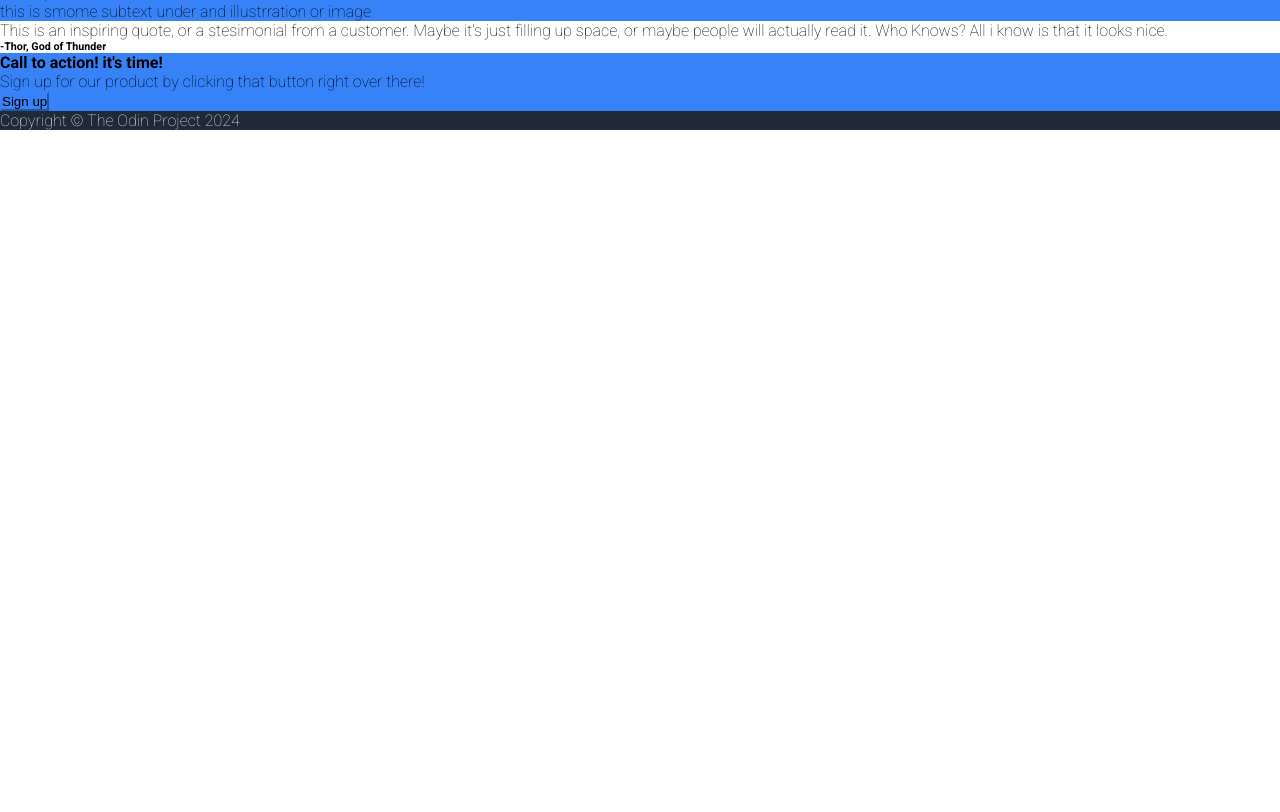
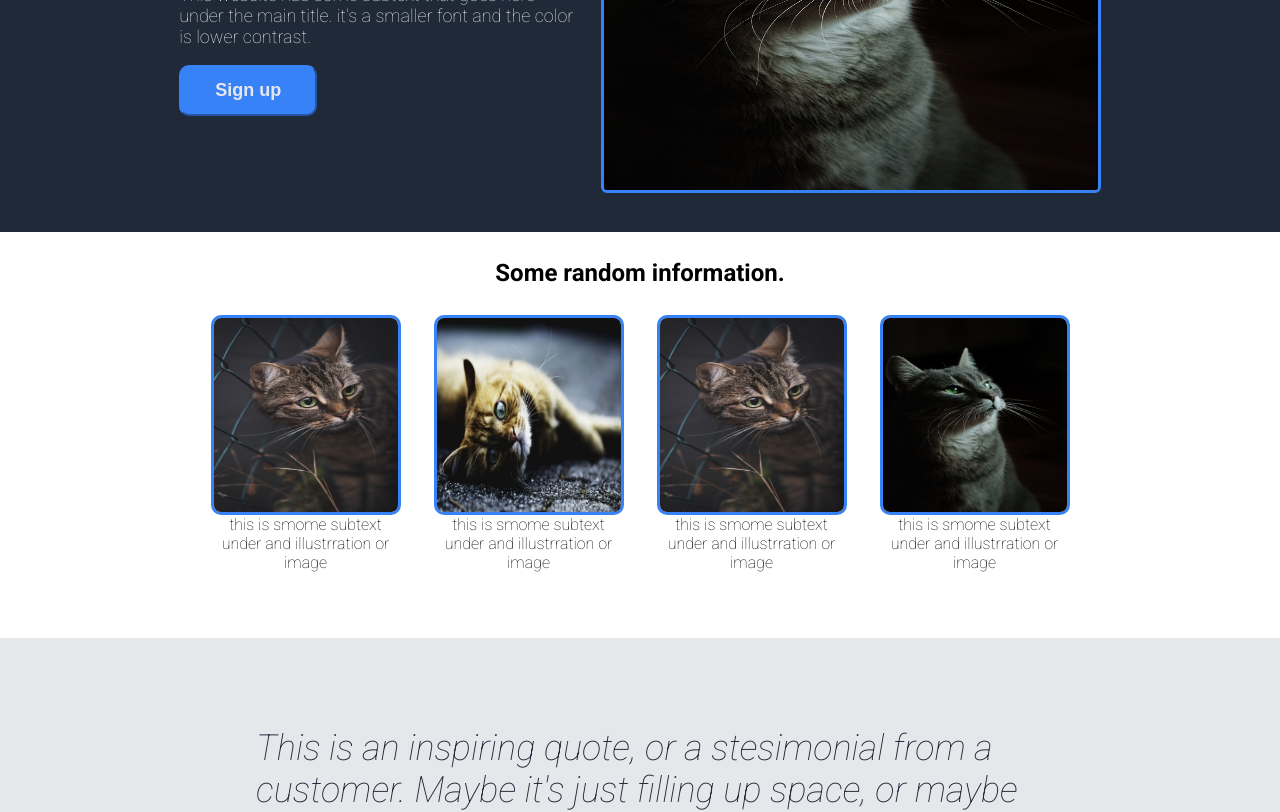
Before and after one commit to justixDev/landing-page, a plain HTML site: page index.html in a window 1280 px wide. Shown: the part 289-1101 px from the top of the page. Before the commit the page ends 800 px from the top, so only its background shows below. Drawn offline with Linux system fonts and the light colour scheme.

Commit message:
Finish project

```diff
--- a/index.html
+++ b/index.html
@@ -37,32 +37,32 @@
         <button class="hero__btn">Sign up</button>
       </div>
       <div class="hero__imgCon">
-        <img src="" alt="cat pic" class="hero__img" />
+        <img src="./images/cat1.jpg" alt="cat pic" class="hero__img" />
       </div>
     </div>
     <div class="section1">
       <h2 class="sec1__h2">Some random information.</h2>
       <div class="sec1__boxes">
         <div class="sec1__imgTxtCon">
-          <img src="" alt="Cat pic" class="secOne__img" />
+          <img src="./images/cat2.jpg" alt="Cat pic" class="sec1__img" />
           <p class="sec1__para">
             this is smome subtext under and illustrration or image
           </p>
         </div>
         <div class="sec1__imgTxtCon">
-          <img src="" alt="Cat pic" class="secOne__img" />
+          <img src="./images/cat3.jpg" alt="Cat pic" class="sec1__img" />
           <p class="sec1__para">
             this is smome subtext under and illustrration or image
           </p>
         </div>
         <div class="sec1__imgTxtCon">
-          <img src="" alt="Cat pic" class="secOne__img" />
+          <img src="./images/cat2.jpg" alt="Cat pic" class="sec1__img" />
           <p class="sec1__para">
             this is smome subtext under and illustrration or image
           </p>
         </div>
         <div class="sec1__imgTxtCon">
-          <img src="" alt="Cat pic" class="secOne__img" />
+          <img src="./images/cat1.jpg" alt="Cat pic" class="sec1__img" />
           <p class="sec1__para">
             this is smome subtext under and illustrration or image
           </p>
--- a/styles.css
+++ b/styles.css
@@ -5,7 +5,7 @@
 }
 
 body {
-  height: 100vh;
+  /* height: 100vh; */
   width: 100vw;
   font-family: "Roboto", sans-serif;
   font-weight: 100;
@@ -21,8 +21,7 @@ body {
 
 .hero__btn,
 .sec3__btn,
-.sec3__ctaBox,
-.sec1__imgTxtCon {
+.sec3__ctaBox {
   background: #3882f8;
   border-color: #3882f8;
 }
@@ -46,5 +45,130 @@ body {
 .header {
   display: flex;
   justify-content: space-between;
-  padding: 0.5% 9%;
+  padding: 0.9% 14%;
 }
+
+.hero {
+  display: flex;
+  padding: 3% 14%;
+  align-items: center;
+  gap: 25px;
+}
+
+.hero__text,
+.hero__imgCon {
+  flex: 1;
+}
+
+.hero__h1 {
+  font-size: 48px;
+}
+
+.hero__text {
+  max-width: 427px;
+}
+
+.hero__imgCon {
+  display: flex;
+  justify-content: flex-end;
+}
+
+.hero__img {
+  height: 400px;
+  width: 500px;
+  border: 3px solid #3882f8;
+  border-radius: 6px;
+}
+
+.hero__para {
+  font-size: 18px;
+  margin-bottom: 18px;
+}
+
+button {
+  padding: 13px 34px;
+  font-size: 18px;
+  font-weight: 900;
+  border-radius: 10px;
+  color: #e5e7eb;
+}
+
+.section1 {
+  display: flex;
+  flex-direction: column;
+  justify-content: center;
+  align-items: center;
+  padding-bottom: 66px;
+}
+
+.sec1__h2 {
+  display: flex;
+  flex-direction: column;
+  justify-content: center;
+  align-items: center;
+  min-height: 83px;
+}
+
+.sec1__boxes {
+  display: flex;
+  justify-content: center;
+  align-items: center;
+  gap: 33px;
+}
+
+.sec1__imgTxtCon {
+  display: flex;
+  flex-direction: column;
+  justify-content: center;
+  align-items: center;
+  text-align: center;
+  max-width: 190px;
+}
+
+.sec1__img {
+  display: block;
+  width: 190px;
+  height: 200px;
+  border: 3px solid #3882f8;
+  border-radius: 10px;
+}
+
+.section2 {
+  background-color: #e5e7eb;
+}
+
+.sec2__quote {
+  font-size: 36px;
+  font-style: italic;
+  padding: 7% 20% 0;
+  color: #1f2937;
+}
+
+.sec2__h6 {
+  padding: 0 23% 7%;
+  text-align: right;
+}
+
+.section3 {
+  padding: 6% 14%;
+  color: #f9faf8;
+}
+
+.sec3__ctaBox {
+  border-radius: 10px;
+  padding: 45px 100px;
+  display: flex;
+  justify-content: space-between;
+  gap: 33px;
+}
+
+.sec3__btn {
+  border: 3px solid #f9faf8;
+}
+
+.footer__para {
+  padding: 22px;
+  display: flex;
+  justify-content: center;
+  align-items: center;
+}
```
Also changed, not shown: images/cat1.jpg (added), images/cat2.jpg (added), images/cat3.jpg (added).
